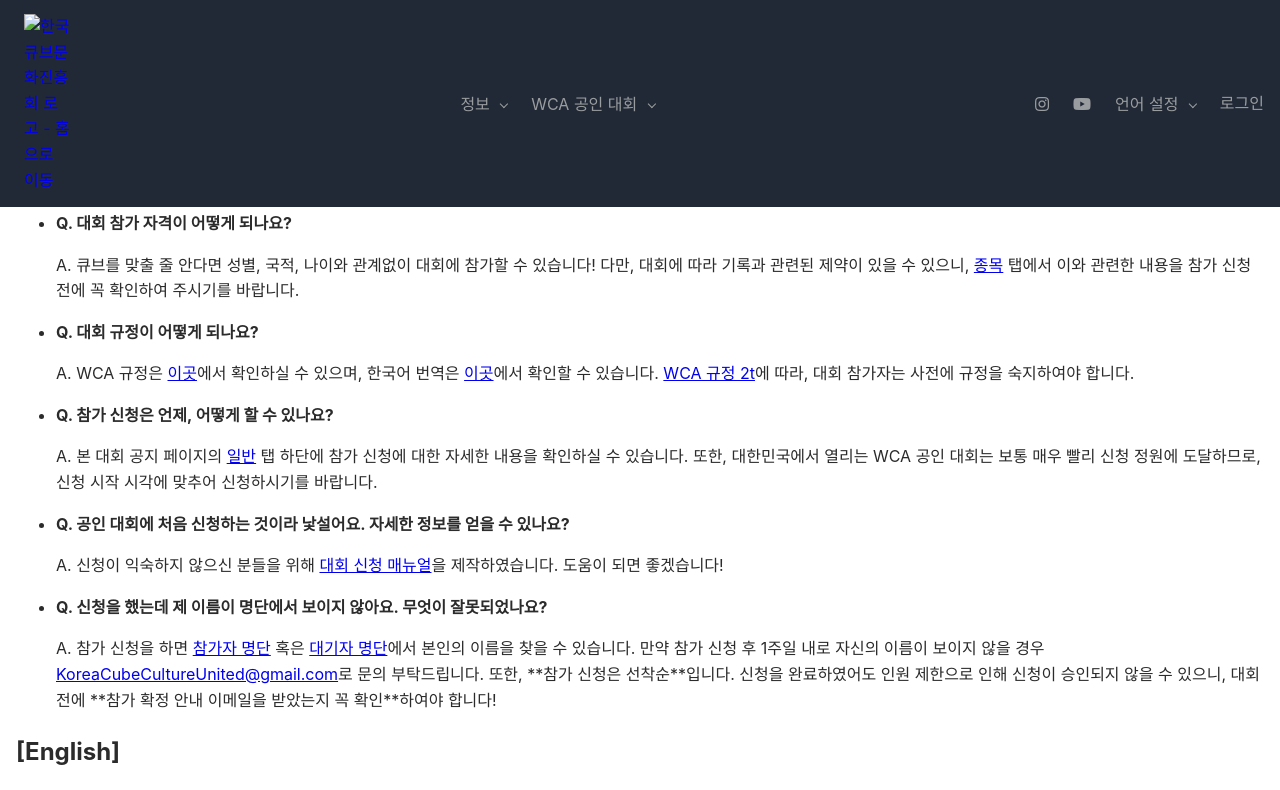
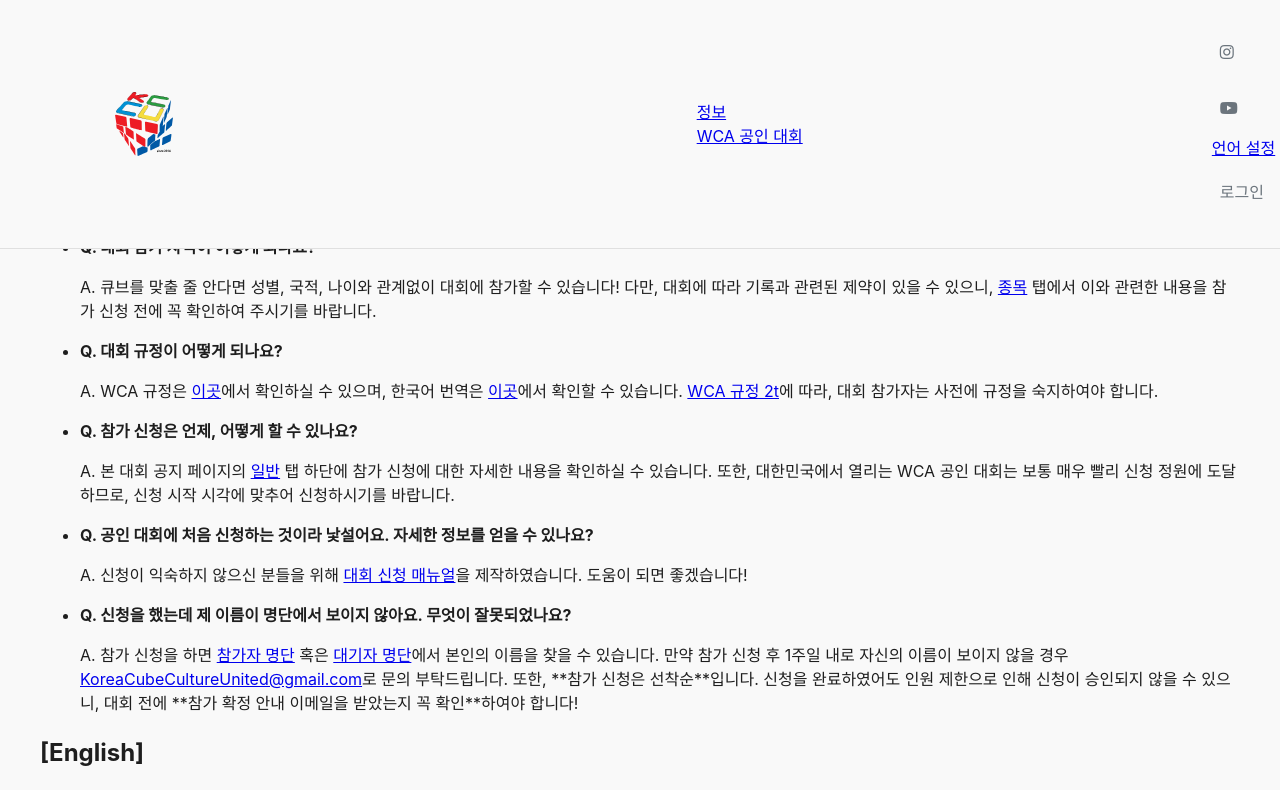
Before and after one commit to goomseo/koreacubecultureunited.org, a plain HTML site: page pages/competitions/guide/faq/index.html in a window 1280 px wide. Shown: the top 790 px of the page. Drawn offline with nearby package versions, Linux system fonts and the light colour scheme; files that its build step writes are made by us from their sources; files whose address does not match are found by name; a web font is replaced by a local one.

Commit message:
Fix header

```diff
--- /dev/null
+++ b/css/style copy.css
@@ -0,0 +1,253 @@
+@import url('https://cdn.jsdelivr.net/gh/orioncactus/pretendard@v1.3.9/dist/web/variable/pretendardvariable-dynamic-subset.min.css');
+
+:root {
+  --font-family:
+    'Pretendard Variable', Pretendard, -apple-system, BlinkMacSystemFont, system-ui, Roboto, 'Helvetica Neue',
+    'Segoe UI', 'Apple SD Gothic Neo', 'Noto Sans KR', 'Malgun Gothic', 'Apple Color Emoji', 'Segoe UI Emoji',
+    'Segoe UI Symbol', sans-serif;
+
+  --color-text-main: #2b2b2b;
+  --color-text-header: #9a9d9f;
+  --color-text-accent: #1e4e83;
+  --color-text-header-hover: #fff;
+  --color-text-header-dropdown-hover: #212936;
+
+  --color-bg-light: #fff;
+  --color-bg-medium: #e0e3e7;
+  --color-bg-dark: #212936;
+
+  --color-button-primary: #1e4e83;
+  --color-button-hover: #8ea7c7;
+  --color-button-disabled: #9c9c9c;
+
+  --color-border: #9c9c9c;
+
+  --font-size-base: 1rem;
+  --font-size-small: 0.9rem;
+
+  --spacing-xxxsmall: 0.125rem;
+  --spacing-xxsmall: 0.25rem;
+  --spacing-xsmall: 0.5rem;
+  --spacing-small: 0.75rem;
+  --spacing-medium: 1rem;
+  --spacing-large: 1.5rem;
+  --spacing-xlarge: 2rem;
+
+  --logo-width: 3rem;
+  --header-height: calc(var(--spacing-small) * 2 + var(--logo-width));
+}
+
+body {
+  font-family: var(--font-family);
+  color: var(--color-text-main);
+  background-color: var(--color-bg-light);
+  line-height: 1.6;
+  margin: 0;
+}
+
+img {
+  max-width: 100%;
+  height: auto;
+  display: block;
+}
+
+header {
+  position: fixed;
+  top: 0;
+  left: 0;
+  width: 100%;
+  z-index: 1000;
+  background-color: var(--color-bg-dark);
+  display: flex;
+  justify-content: space-between;
+  align-items: center;
+  padding: var(--spacing-small) 0;
+}
+
+main {
+  margin: calc(var(--header-height) + var(--spacing-xsmall)) var(--spacing-medium);
+}
+
+section {
+  margin-bottom: var(--spacing-xlarge);
+}
+
+footer {
+  padding: var(--spacing-medium) 0;
+  text-align: center;
+  border-top: 0.25px solid var(--color-border);
+  font-size: var(--font-size-small);
+  color: var(--color-text-main);
+  background-color: var(--color-bg-light);
+}
+
+.header-container {
+  display: flex;
+  justify-content: space-between;
+  align-items: center;
+  width: 100%;
+}
+
+.logo-container {
+  display: flex;
+  align-items: center;
+  text-decoration: none;
+  padding: var(--spacing-xxxsmall) var(--spacing-medium) var(--spacing-xxxsmall) var(--spacing-large);
+}
+
+.logo-container:hover {
+  background-color: transparent;
+}
+
+.logo-img {
+  width: var(--logo-width);
+  height: auto;
+}
+
+.navbar {
+  display: flex;
+  justify-content: space-between;
+  align-items: center;
+  width: 100%;
+}
+
+.nav-left {
+  display: flex;
+  gap: var(--spacing-medium);
+}
+
+.nav-right {
+  display: flex;
+  gap: var(--spacing-medium);
+}
+
+.nav-right .nav-item:last-child .nav-link {
+  padding-right: var(--spacing-medium);
+}
+
+.nav-menu {
+  display: flex;
+  list-style: none;
+  margin: 0;
+  padding: 0;
+  gap: var(--spacing-xsmall);
+}
+
+.nav-item,
+.dropdown {
+  position: relative;
+  display: flex;
+  align-items: center;
+}
+
+.nav-link {
+  display: flex;
+  align-items: center;
+  text-decoration: none;
+  color: var(--color-text-header);
+  font-size: var(--font-size-base);
+  padding: var(--spacing-xsmall) var(--spacing-xsmall);
+  cursor: pointer;
+}
+
+.dropdown-link {
+  display: flex;
+  align-items: center;
+  gap: 0.3rem;
+  text-decoration: none;
+  color: var(--color-text-header);
+  font-size: var(--font-size-base);
+  padding: var(--spacing-xsmall) var(--spacing-xsmall);
+  cursor: pointer;
+}
+
+.nav-link i {
+  font-size: var(--font-size-base);
+}
+
+.nav-item .nav-link:hover {
+  color: var(--color-text-header-hover);
+}
+
+.dropdown {
+  position: relative;
+  overflow: visible;
+  line-height: 1.5;
+}
+
+.nav-link:hover,
+.dropdown-link:hover {
+  color: var(--color-text-header-hover);
+  transition: color 0.3s ease;
+}
+
+.dropdown-menu {
+  display: none;
+  position: absolute;
+  top: calc(100% - 0.1rem);
+  left: 0;
+  background-color: var(--color-bg-light);
+  border: 0.25px solid var(--color-border);
+  border-radius: 0 0 0.3rem 0.3rem;
+  list-style: none;
+  padding: var(--spacing-xxsmall) 0;
+  box-shadow: 0 0.15rem 0.25rem rgba(0, 0, 0, 0.1);
+  z-index: 1000;
+  min-width: 10rem;
+  white-space: nowrap;
+}
+
+.dropdown-menu li {
+  display: flex;
+  align-items: center;
+}
+
+.dropdown-menu li a {
+  padding: var(--spacing-xxsmall) var(--spacing-medium);
+  text-decoration: none;
+  color: var(--color-text-header);
+  font-size: var(--font-size-small);
+  display: flex;
+  align-items: center;
+}
+
+.dropdown-menu li a:hover {
+  color: var(--color-text-header-dropdown-hover);
+}
+
+.dropdown-menu li:hover {
+  background-color: var(--color-bg-medium);
+}
+
+.dropdown:hover .dropdown-menu {
+  display: flex;
+  flex-direction: column;
+}
+
+.dropdown-link::after {
+  content: '';
+  width: 0.3rem;
+  height: 0.3rem;
+  border: 0.1rem solid var(--color-text-header);
+  border-top: none;
+  border-left: none;
+  transform: rotate(45deg);
+  margin-left: var(--spacing-xxxsmall);
+  transition: border-color 0.3s ease;
+}
+
+.dropdown-link:hover::after {
+  border-color: var(--color-text-header-hover);
+}
+
+.sr-only {
+  position: absolute;
+  width: 1px;
+  height: 1px;
+  padding: 0;
+  margin: -1px;
+  overflow: hidden;
+  clip: rect(0, 0, 0, 0);
+  white-space: nowrap;
+  border: 0;
+}
--- a/css/style.css
+++ b/css/style.css
@@ -6,49 +6,55 @@
     'Segoe UI', 'Apple SD Gothic Neo', 'Noto Sans KR', 'Malgun Gothic', 'Apple Color Emoji', 'Segoe UI Emoji',
     'Segoe UI Symbol', sans-serif;
 
-  --color-text-main: #2b2b2b;
-  --color-text-header: #9a9d9f;
-  --color-text-accent: #1e4e83;
-  --color-text-header-hover: #fff;
-  --color-text-header-dropdown-hover: #212936;
+  --color-text-main: #1e1e1e;
+  --color-text-muted: #6c757d;
+  --color-text-muted-inverse: #ffffff;
+  --color-text-accent: #3a7ca5;
+  --color-text-muted-hover-dark: #212936; /* 고민 */
 
-  --color-bg-light: #fff;
-  --color-bg-medium: #e0e3e7;
+  --color-bg-default: #f9f9f9;
+  --color-bg-subtle: #d8ecf4;
   --color-bg-dark: #212936;
 
-  --color-button-primary: #1e4e83;
-  --color-button-hover: #8ea7c7;
-  --color-button-disabled: #9c9c9c;
+  --color-primary: #3a7ca5;
+  --color-primary-dark: #2c5e83;
+  --color-primary-light: #d8ecf4;
 
-  --color-border: #9c9c9c;
+  --color-accent: #8e9aaf; /* 보조 포인트 (퍼플-그레이 톤) */
+  /* or --color-accent: #6da39c; */ /* 보조 포인트를 민트톤으로 바꾸고 싶다면 */
+
+  --color-border-default: #e0e0e0;
+  --color-border-muted: #cfcfcf;
+
+  /* 상태 색상 */
+  --color-success: #5cb85c;
+  --color-warning: #f0ad4e;
+  --color-danger: #d9534f;
 
   --font-size-base: 1rem;
   --font-size-small: 0.9rem;
 
-  --spacing-xxxsmall: 0.125rem;
-  --spacing-xxsmall: 0.25rem;
-  --spacing-xsmall: 0.5rem;
-  --spacing-small: 0.75rem;
-  --spacing-medium: 1rem;
-  --spacing-large: 1.5rem;
-  --spacing-xlarge: 2rem;
+  --spacing-xxxs: 0.125rem;
+  --spacing-xxs: 0.25rem;
+  --spacing-xs: 0.5rem;
+  --spacing-sm: 0.75rem;
+  --spacing-md: 1rem;
+  --spacing-lg: 1.5rem;
+  --spacing-xl: 2rem;
+  --spacing-xxl: 3rem;
 
-  --logo-width: 3rem;
-  --header-height: calc(var(--spacing-small) * 2 + var(--logo-width));
+  --logo-height: 4rem;
+  --header-height: calc(var(--spacing-xs) * 2 + var(--logo-height));
+
+  --layout-max-width: 1200px;
 }
 
 body {
   font-family: var(--font-family);
   color: var(--color-text-main);
-  background-color: var(--color-bg-light);
-  line-height: 1.6;
+  background-color: var(--color-bg-default);
+  line-height: 1.5;
   margin: 0;
-}
-
-img {
-  max-width: 100%;
-  height: auto;
-  display: block;
 }
 
 header {
@@ -57,28 +63,37 @@ header {
   left: 0;
   width: 100%;
   z-index: 1000;
-  background-color: var(--color-bg-dark);
+  background-color: var(--color-bg-default);
   display: flex;
   justify-content: space-between;
   align-items: center;
-  padding: var(--spacing-small) 0;
+  padding: var(--spacing-xs) 0;
+  font-size: var(--font-size-base);
+  border-bottom: 1px solid var(--color-border-default);
 }
 
 main {
-  margin: calc(var(--header-height) + var(--spacing-xsmall)) var(--spacing-medium);
+  max-width: var(--layout-max-width);
+  margin: 0 auto;
+  padding: calc(var(--header-height) + var(--spacing-xs)) var(--spacing-md) var(--spacing-lg) var(--spacing-md);
 }
 
 section {
-  margin-bottom: var(--spacing-xlarge);
+  margin-bottom: var(--spacing-xl);
 }
 
 footer {
-  padding: var(--spacing-medium) 0;
+  padding: var(--spacing-md) 0;
   text-align: center;
-  border-top: 0.25px solid var(--color-border);
+  border-top: 1px solid var(--color-border-default);
   font-size: var(--font-size-small);
   color: var(--color-text-main);
-  background-color: var(--color-bg-light);
+  background-color: var(--color-bg-default);
+}
+
+img {
+  max-width: 100%;
+  display: block;
 }
 
 .header-container {
@@ -91,17 +106,13 @@ footer {
 .logo-container {
   display: flex;
   align-items: center;
-  text-decoration: none;
-  padding: var(--spacing-xxxsmall) var(--spacing-medium) var(--spacing-xxxsmall) var(--spacing-large);
-}
-
-.logo-container:hover {
-  background-color: transparent;
+  padding: 0 var(--spacing-md);
 }
 
 .logo-img {
-  width: var(--logo-width);
-  height: auto;
+  height: var(--logo-height);
+  aspect-ratio: 567/142;
+  object-fit: contain;
 }
 
 .navbar {
@@ -111,112 +122,73 @@ footer {
   width: 100%;
 }
 
-.nav-left {
-  display: flex;
-  gap: var(--spacing-medium);
-}
-
+.nav-left,
 .nav-right {
   display: flex;
-  gap: var(--spacing-medium);
 }
 
 .nav-right .nav-item:last-child .nav-link {
-  padding-right: var(--spacing-medium);
+  padding-right: var(--spacing-md);
 }
 
-.nav-menu {
+.nav-item {
   display: flex;
-  list-style: none;
-  margin: 0;
-  padding: 0;
-  gap: var(--spacing-xsmall);
+  align-items: center;
 }
 
-.nav-item,
 .dropdown {
   position: relative;
   display: flex;
   align-items: center;
 }
 
-.nav-link {
+.nav-link,
+.dropdown-toggle {
   display: flex;
   align-items: center;
   text-decoration: none;
-  color: var(--color-text-header);
-  font-size: var(--font-size-base);
-  padding: var(--spacing-xsmall) var(--spacing-xsmall);
+  color: var(--color-text-muted);
+  padding: 1.25rem var(--spacing-xs);
   cursor: pointer;
+  gap: var(--spacing-xxs);
+  transition: color 0.3s ease;
 }
 
-.dropdown-link {
-  display: flex;
-  align-items: center;
-  gap: 0.3rem;
-  text-decoration: none;
-  color: var(--color-text-header);
-  font-size: var(--font-size-base);
-  padding: var(--spacing-xsmall) var(--spacing-xsmall);
-  cursor: pointer;
+.dropdown-toggle::after {
+  content: '';
+  width: 0.3rem;
+  height: 0.3rem;
+  border: 0.1rem solid var(--color-text-muted);
+  border-top: none;
+  border-left: none;
+  transform: rotate(45deg);
+  transition: border-color 0.3s ease;
 }
 
-.nav-link i {
-  font-size: var(--font-size-base);
+.nav-item:hover > .nav-link,
+.dropdown:hover > .dropdown-toggle {
+  color: var(--color-text-main);
 }
 
-.nav-item .nav-link:hover {
-  color: var(--color-text-header-hover);
-}
-
-.dropdown {
-  position: relative;
-  overflow: visible;
-  line-height: 1.5;
-}
-
-.nav-link:hover,
-.dropdown-link:hover {
-  color: var(--color-text-header-hover);
-  transition: color 0.3s ease;
+.dropdown:hover > .dropdown-toggle::after {
+  border-color: var(--color-text-main);
 }
 
 .dropdown-menu {
   display: none;
   position: absolute;
-  top: calc(100% - 0.1rem);
+  top: 80%;
   left: 0;
-  background-color: var(--color-bg-light);
-  border: 0.25px solid var(--color-border);
-  border-radius: 0 0 0.3rem 0.3rem;
-  list-style: none;
-  padding: var(--spacing-xxsmall) 0;
-  box-shadow: 0 0.15rem 0.25rem rgba(0, 0, 0, 0.1);
+  margin: 0;
+  padding: var(--spacing-xxs) 0;
+  background-color: var(--color-bg-default);
+  border: 1px solid var(--color-border-default);
+  border-radius: 0.5rem;
+  box-shadow: 0 0.25rem 0.5rem rgba(0, 0, 0, 0.1);
   z-index: 1000;
   min-width: 10rem;
   white-space: nowrap;
-}
-
-.dropdown-menu li {
-  display: flex;
-  align-items: center;
-}
-
-.dropdown-menu li a {
-  padding: var(--spacing-xxsmall) var(--spacing-medium);
-  text-decoration: none;
-  color: var(--color-text-header);
-  font-size: var(--font-size-small);
-  display: flex;
-  align-items: center;
-}
-
-.dropdown-menu li a:hover {
-  color: var(--color-text-header-dropdown-hover);
-}
-
-.dropdown-menu li:hover {
-  background-color: var(--color-bg-medium);
+  line-height: 1.5;
 }
 
 .dropdown:hover .dropdown-menu {
@@ -224,20 +196,29 @@ footer {
   flex-direction: column;
 }
 
-.dropdown-link::after {
-  content: '';
-  width: 0.3rem;
-  height: 0.3rem;
-  border: 0.1rem solid var(--color-text-header);
-  border-top: none;
-  border-left: none;
-  transform: rotate(45deg);
-  margin-left: var(--spacing-xxxsmall);
-  transition: border-color 0.3s ease;
+.dropdown-menu li {
+  display: flex;
+  align-items: center;
+  transition: background-color 0.1s ease;
 }
 
-.dropdown-link:hover::after {
-  border-color: var(--color-text-header-hover);
+.dropdown-menu li a {
+  padding: var(--spacing-xxs) var(--spacing-md);
+  text-decoration: none;
+  color: var(--color-text-muted);
+  font-size: var(--font-size-small);
+  display: flex;
+  align-items: center;
+  width: 100%;
+  transition: color 0.1s ease;
+}
+
+.dropdown-menu li:hover a {
+  color: var(--color-text-main);
+}
+
+.dropdown-menu li:hover {
+  background-color: var(--color-bg-subtle);
 }
 
 .sr-only {
```
Also changed, not shown: includes/header.html (+10 -18 lines), index.html (+2 -0 lines), assets/KCCU-logowidth.png (added).
